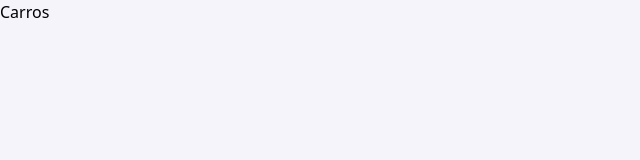
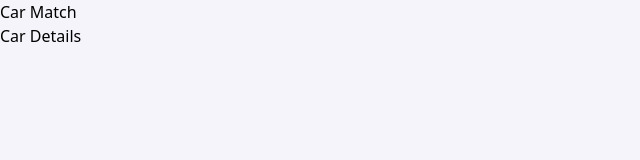
Before and after one commit to Paula-Stefany/car-match-platform, a React (Vite) app: page /cardetails/1 in a window 1280 px wide. Shown: the top 160 px of the page, without its empty margins (0-640 px from the left). Built offline with nearby package versions, Linux system fonts and the light colour scheme.

Commit message:
Rotas Configuradas

```diff
--- a/src/App.tsx
+++ b/src/App.tsx
@@ -1,13 +1,46 @@
+import { createBrowserRouter } from 'react-router'
+import { Home } from './pages/home'
+import { Login } from './pages/login'
+import { Register } from './pages/register'
+import { CarDetails } from './pages/carDetails'
+import { DashBoard } from './pages/dashboard'
+import { New } from './pages/dashboard/new'
+import { Layout } from './components/layout'
 
-function App() {
 
-  return (
-    <>
-      <div>
-        <h1>Carros</h1>
-      </div>
-    </>
-  )
-}
+const router = createBrowserRouter([
+  {
+    element: <Layout/>,
+    children: [
+      {
+        path: '/',
+        element: <Home/>
+      },
+      {
+        path: '/cardetails/:id',
+        element: <CarDetails/>
+      },
+      {
+        path: '/dashboard',
+        element: <DashBoard/>
+      },
+      {
+        path: 'dashboard/new',
+        element: <New/>
+      }
+    ]
+  },
 
-export default App
+  {
+    path: '/login',
+    element: <Login/>
+  },
+  {
+    path: '/register',
+    element: <Register/>
+  },
+
+])
+
+
+export {router};
--- /dev/null
+++ b/src/components/header/index.tsx
@@ -0,0 +1,9 @@
+
+export function Header() {
+
+  return (
+    <div>
+        <h1>Car <span>Match</span></h1>
+    </div>
+  )
+}
--- /dev/null
+++ b/src/components/layout/index.tsx
@@ -0,0 +1,13 @@
+import { Header } from "../header";
+import { Outlet } from "react-router";
+
+
+export function Layout() {
+
+  return (
+    <>
+        <Header/>
+        <Outlet/>
+    </>
+  )
+}
--- a/src/main.tsx
+++ b/src/main.tsx
@@ -1,14 +1,12 @@
 import { StrictMode } from 'react'
 import { createRoot } from 'react-dom/client'
 import './index.css'
-import App from './App.tsx'
-import { BrowserRouter } from "react-router";
+import { router } from './App.tsx'
+import { RouterProvider } from 'react-router';
 
 
 createRoot(document.getElementById('root')!).render(
   <StrictMode>
-    <BrowserRouter>
-       <App />
-    </BrowserRouter>
+       <RouterProvider router={ router }/>
   </StrictMode>,
 )
--- /dev/null
+++ b/src/pages/carDetails/index.tsx
@@ -0,0 +1,9 @@
+
+export function CarDetails() {
+
+  return (
+    <div>
+        <h1>Car Details</h1>
+    </div>
+  )
+}
--- /dev/null
+++ b/src/pages/dashboard/index.tsx
@@ -0,0 +1,9 @@
+
+export function DashBoard() {
+
+  return (
+    <div>
+        <h1>DashBoard</h1>
+    </div>
+  )
+}
--- /dev/null
+++ b/src/pages/dashboard/new/index.tsx
@@ -0,0 +1,9 @@
+
+export function New() {
+
+  return (
+    <div>
+        <h1>Cadastrar Carro</h1>
+    </div>
+  )
+}
--- /dev/null
+++ b/src/pages/home/index.tsx
@@ -0,0 +1,9 @@
+
+export function Home() {
+
+  return (
+    <div>
+        <h1>Home</h1>
+    </div>
+  )
+}
--- /dev/null
+++ b/src/pages/login/index.tsx
@@ -0,0 +1,9 @@
+
+export function Login() {
+
+  return (
+    <div>
+        <h1>Login</h1>
+    </div>
+  )
+}
--- /dev/null
+++ b/src/pages/register/index.tsx
@@ -0,0 +1,9 @@
+
+export function Register() {
+
+  return (
+    <div>
+        <h1>Register</h1>
+    </div>
+  )
+}
```
